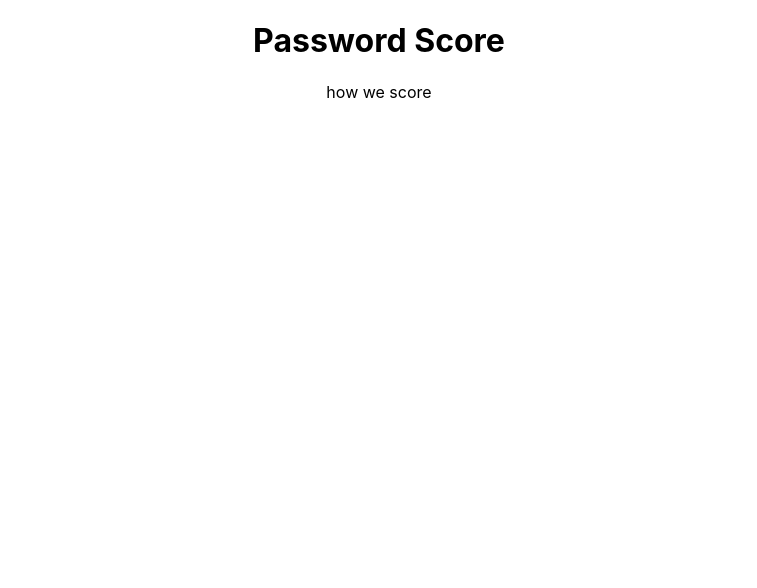
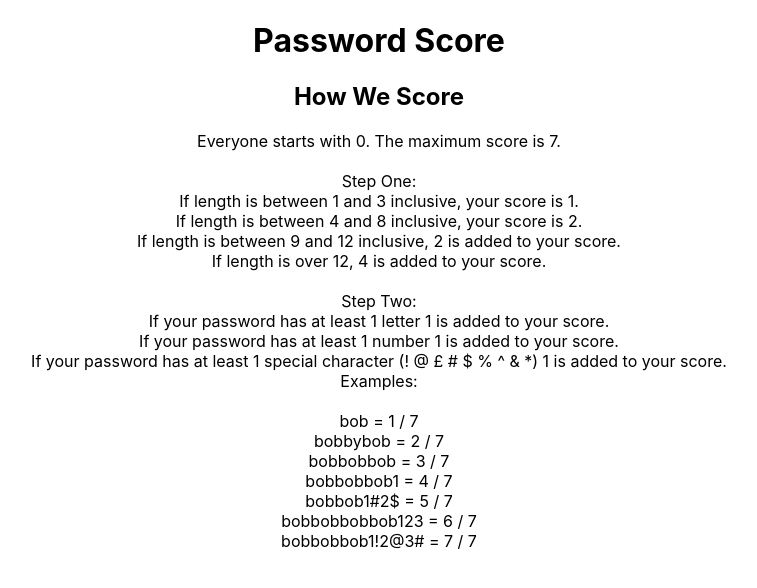
Before and after one commit to rvallely/password-score, a React (Create React App) app in the folder password-score/: page /how-we-score in a window 1280 px wide. Shown: the top 588 px of the page, without its empty margins (261-1018 px from the left). Built offline with nearby package versions, Linux system fonts and the light colour scheme.

Commit message:
add basic scoring rules

```diff
--- a/password-score/src/components/ScoreRules.js
+++ b/password-score/src/components/ScoreRules.js
@@ -1,5 +1,48 @@
 const ScoreRules = () => {
-    return (<p>how we score</p>)
+    return (
+      <div>
+          <h2>How We Score</h2>
+          <p>
+              Everyone starts with 0. The maximum score is 7.
+              <br></br>
+              <br></br>
+              Step One:
+              <br></br>
+                If length is between 1 and 3 inclusive, your score is 1.
+                <br></br>
+                If length is between 4 and 8 inclusive, your score is 2.
+                <br></br>
+                If length is between 9 and 12 inclusive, 2 is added to your score.
+                <br></br>
+                If length is over 12, 4 is added to your score.
+              <br></br>
+              <br></br>
+              Step Two:
+              <br></br>
+                If your password has at least 1 letter 1 is added to your score.
+                <br></br>
+                If your password has at least 1 number 1 is added to your score.
+                <br></br>
+                If your password has at least 1 special character (! @ £ # $ % ^ & *) 1 is added to your score.
+                <br></br>
+              Examples:
+              <br></br>
+              <br></br>
+              bob = 1 / 7
+              <br></br>
+              bobbybob = 2 / 7
+              <br></br>
+              bobbobbob = 3 / 7
+              <br></br>
+              bobbobbob1 = 4 / 7
+              <br></br>
+              bobbob1#2$ = 5 / 7
+              <br></br>
+              bobbobbobbob123 = 6 / 7
+              <br></br>
+              bobbobbob1!2@3# = 7 / 7
+          </p>
+      </div>)
 
 }
 
```
